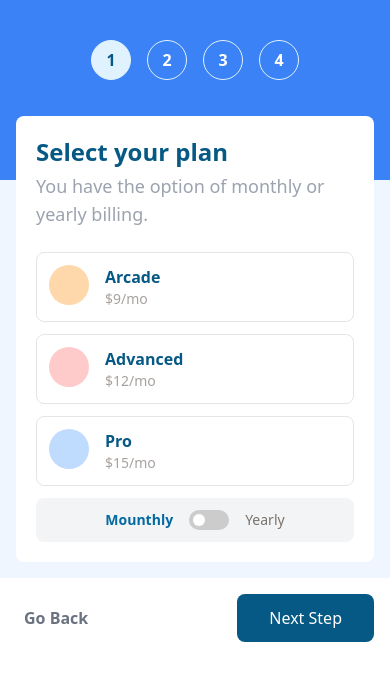
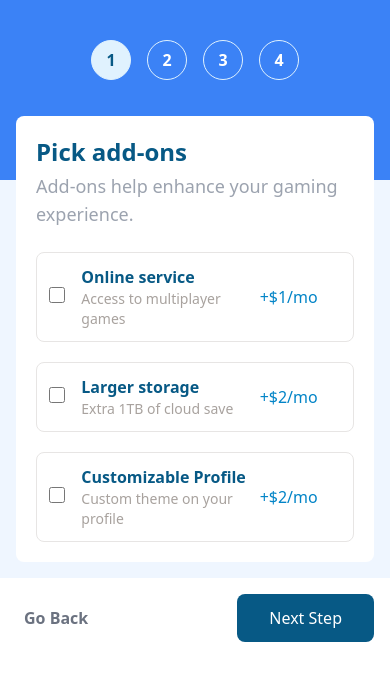
Before and after one commit to joserangel25/challenge-platform-js, a plain HTML site: page index.html in a window 390 px wide. Drawn offline with nearby package versions, Linux system fonts and the light colour scheme; files whose address does not match are found by name.

Commit message:
se ajusstaa section 3 verion mobile

```diff
--- a/index.html
+++ b/index.html
@@ -107,14 +107,14 @@
       <button
       type="submit"
       id='btn-next1'
-      class="py-3 px-8 bg-sky-800 text-white text-center rounded-lg absolute bottom-5 md:bottom-10 right-5 md:right-0"
+      class="py-3 px-8 bg-sky-800 text-white text-center rounded-lg absolute bottom-5 md:bottom-10 right-5 md:mr-20"
       >Next Step</button>
     </form>
   </section>
   <!-- Step 1 end -->
 
   <!-- Step 2 start -->
-  <section id="section-2" class="-mt-20 md:mt-0 relative bg-white rounded-lg box-border">
+  <section id="section-2" class="-mt-20 md:mt-0 relative bg-white rounded-lg box-border hidden">
     <div class="w-full p-5 md:p-0 lg:max-w-xl lg:mx-auto h-full md:py-10">
 
       <p class="text-2xl font-bold text-sky-800 mb-1">Select your plan</p>
@@ -166,14 +166,13 @@
     </div>
 
     <!-- direccion -->
-    <div class="w-full flex justify-between items-center absolute -bottom-20 md:w-4/5 md:static md:bottom-0 md:mx-auto lg:max-w-xl">
+    <div class="w-full md:mb-0 flex justify-between items-center absolute -bottom-20 md:mx-auto lg:max-w-xl">
       <p id="goBack1" class="text-gray-500 font-bold hover:cursor-pointer ml-2">Go Back</p>
       <button
         id='btn-next2'
         class="py-3 px-8 bg-sky-800 text-white text-center rounded-lg justify-self-end lg:mr-20"
       >Next Step</button>
     </div>
-  <!-- </div> -->
 
   </section>
 
@@ -181,56 +180,58 @@
 
   <!-- Step 3 start -->
 
-  <section id="section-3" class="lg:max-w-xl lg:mx-auto h-full py-10 lg:relative hidden">
+  <section id="section-3" class="-mt-20 md:mt-0 relative bg-white rounded-lg box-border">
+    <div class="w-full p-5 md:p-0 lg:max-w-xl lg:mx-auto h-full md:py-10">
 
       <p class="text-2xl font-bold text-sky-800 mb-1">Pick add-ons</p>
-    <p class="text-gray-400 text-lg mb-10">Add-ons help enhance your gaming experience.</p>
+      <p class="text-gray-400 text-lg mb-6 md:mb-10">Add-ons help enhance your gaming experience.</p>
 
-    <div class="flex flex-col gap-3">
+      <div class="flex flex-col gap-5">
         <!-- options -->
-      <div class="w-full flex items-center border border-stone-200 rounded-lg p-5 hover:cursor-pointer hover:border-indigo-500 adicion" >
-          <div class="w-1/6 ml-10">
+        <div class="w-full flex items-center border border-stone-200 rounded-lg p-3 md:p-5 hover:cursor-pointer         hover:border-indigo-500 adicion gap-2 md:gap-0" >
+          <div class="w-1/12 md:w-1/6 md:ml-10">
             <input type="checkbox" name="" id="" class="w-4 h-4 hover:cursor-pointer">
           </div>
-          <div class="w-4/6 -ml-10">
+          <div class="w-7/12 md:w-4/6 md:-ml-10">
             <p class="font-bold text-sky-800">Online service</p>
             <p class="text-stone-400 text-sm">Access to multiplayer games</p>
           </div>
-          <p id="adition-1" class="w-1/6 text-sky-600">+$1/mo</p>
-
+          <p id="adition-1" class="w-3/12 md:w-1/6 text-sky-600">+$1/mo</p>
         </div>
 
-      <div class="w-full flex items-center border border-stone-200 rounded-lg p-5 hover:cursor-pointer hover:border-indigo-500 adicion"  >
-        <div class="w-1/6 ml-10">
+        <div class="w-full flex items-center border border-stone-200 rounded-lg p-3 md:p-5 hover:cursor-pointer hover:border-indigo-500 adicion gap-2 md:gap-0">
+          <div class="w-1/12 md:w-1/6 md:ml-10">
             <input type="checkbox" name="" id="" class="w-4 h-4 hover:cursor-pointer">
           </div>
-        <div class="w-4/6 -ml-10">
+          <div class="w-7/12 md:w-4/6 md:-ml-10">
             <p class="font-bold text-sky-800">Larger storage</p>
             <p class="text-stone-400 text-sm">Extra 1TB of cloud save</p>
           </div>
-        <p id="adition-2" class="w-1/6 text-sky-600">+$2/mo</p>
+          <p id="adition-2" class="w-3/12 md:w-1/6 text-sky-600">+$2/mo</p>
         </div>
 
-      <div class="w-full flex items-center border border-stone-200 rounded-lg p-5 hover:cursor-pointer hover:border-indigo-500  adicion" >
-        <div class="w-1/6 ml-10">
+        <div class="w-full flex items-center border border-stone-200 rounded-lg p-3 md:p-5 hover:cursor-pointer hover:border-indigo-500  adicion gap-2 md:gap-0">
+          <div class="w-1/12 md:w-1/6 md:ml-10">
             <input type="checkbox" name="" id="" class="w-4 h-4 hover:cursor-pointer">
           </div>
-        <div class="w-4/6 -ml-10">
+          <div class="w-7/12 md:w-4/6 md:-ml-10">
             <p class="font-bold text-sky-800">Customizable Profile</p>
             <p class="text-stone-400 text-sm">Custom theme on your profile</p>
           </div>
-        <p id="adition-3" class="w-1/6 text-sky-600">+$2/mo</p>
+          <p id="adition-3" class="w-3/12 md:w-1/6 text-sky-600">+$2/mo</p>
+        </div>
+      </div>
     </div>
 
+    <!-- direccion -->
+    <div class="w-full flex justify-between items-center absolute -bottom-20 md:mx-auto lg:max-w-xl">
+      <p id="goBack2" class="text-gray-500 font-bold hover:cursor-pointer ml-2">Go Back</p>
+      <button
+        id='btn-next3'
+        class="py-3 px-8 bg-sky-800 text-white text-center rounded-lg justify-self-end lg:mr-20"
+      >Next Step</button>
     </div>
 
-    <div class="flex w-full justify-between items-center lg:absolute lg:bottom-10">
-      <p id="goBack2" class="text-gray-500 font-bold hover:cursor-pointer">Go Back</p>
-      <button
-        id='btn-next3'
-        class="py-3 px-8 bg-sky-700 text-white text-center rounded-lg "
-      >Next Step</button>
-    </div>
   </section>
 
 
```
Lines whose indentation alone changed are shown as unchanged.
